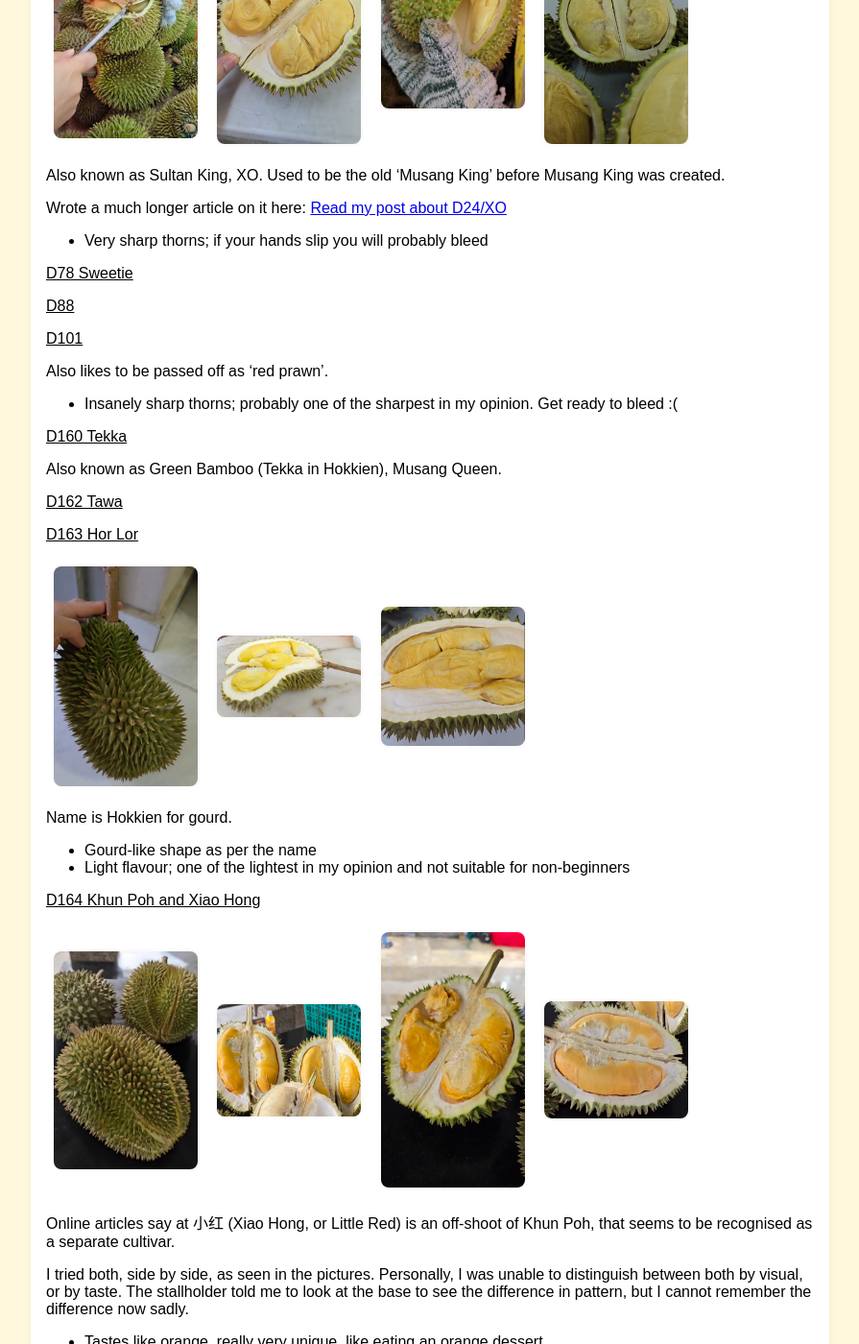
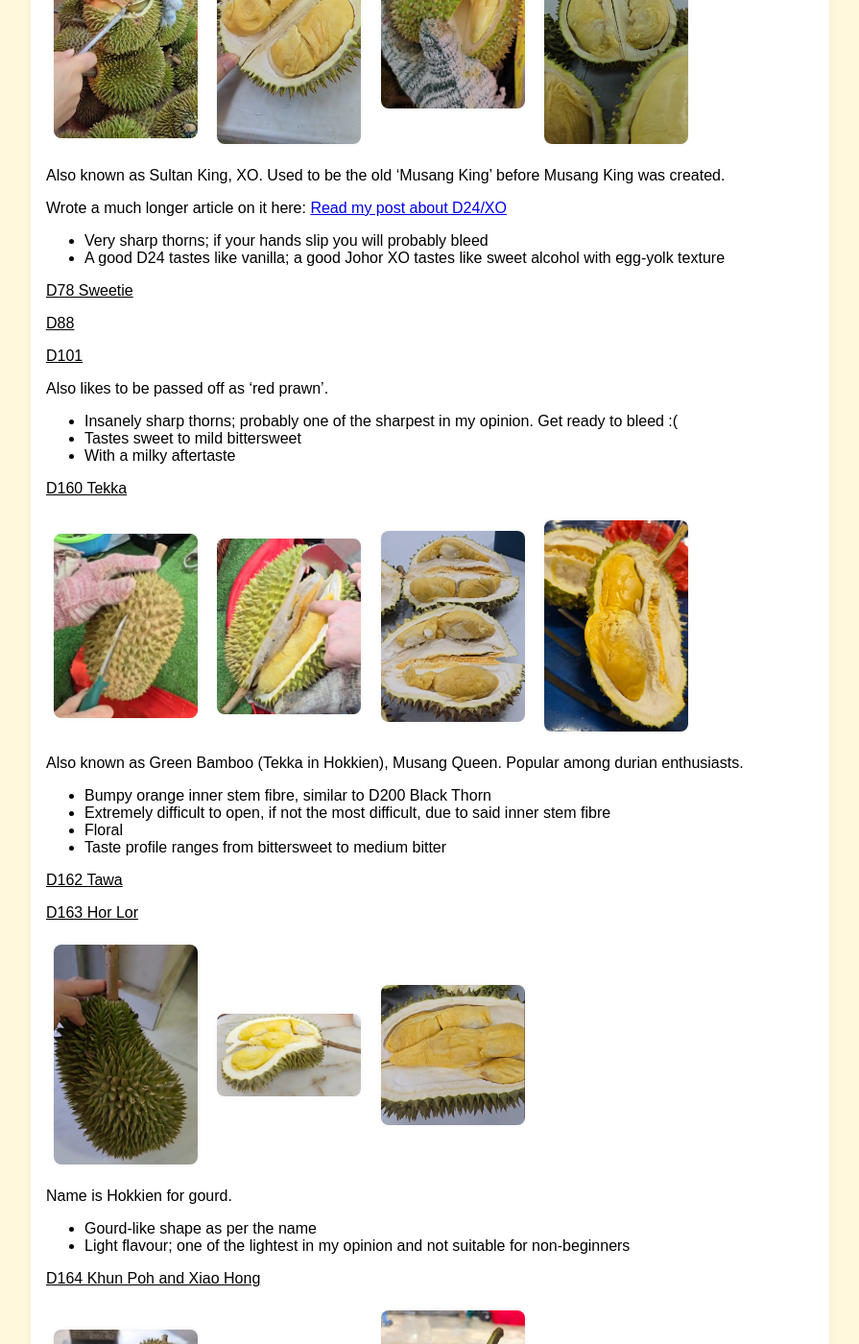
Before and after one commit to yensan57/flabbybeagle, a Jekyll site: the page built from _posts/2025-12-13-ongoing-malaysian-cultivars-all.md, in a window 1280 px wide and 1400 px high, scrolled down 2067 px. Shown: the whole window at 96% size, without its empty margins (192-1087 px from the left). Built offline with Jekyll 4.4.1, drawn with Linux system fonts in a browser that asks for light colours.

Commit message:
Update 2025-12-13-ongoing-malaysian-cultivars-all.md

```diff
--- a/_posts/2025-12-13-ongoing-malaysian-cultivars-all.md
+++ b/_posts/2025-12-13-ongoing-malaysian-cultivars-all.md
@@ -66,6 +66,7 @@ Wrote a much longer article on it here:
 </a>
 
 - Very sharp thorns; if your hands slip you will probably bleed
+- A good D24 tastes like vanilla; a good Johor XO tastes like sweet alcohol with egg-yolk texture
 
 <u>D78 Sweetie</u>
 
@@ -75,10 +76,21 @@ Wrote a much longer article on it here:
 
 Also likes to be passed off as 'red prawn'.
 - Insanely sharp thorns; probably one of the sharpest in my opinion. Get ready to bleed :(
+- Tastes sweet to mild bittersweet
+- With a milky aftertaste
 
 <u>D160 Tekka</u>
 
-Also known as Green Bamboo (Tekka in Hokkien), Musang Queen.
+<img src="/assets/images/ongoingmycultivars/tekka1.jpg" class="small-img" alt="tekka green bamboo durian">
+<img src="/assets/images/ongoingmycultivars/tekka2.jpg" class="small-img" alt="tekka green bamboo durian">
+<img src="/assets/images/ongoingmycultivars/tekka3.jpg" class="small-img" alt="tekka green bamboo durian">
+<img src="/assets/images/ongoingmycultivars/tekka4.jpg" class="small-img" alt="tekka green bamboo durian">
+
+Also known as Green Bamboo (Tekka in Hokkien), Musang Queen. Popular among durian enthusiasts.
+- Bumpy orange inner stem fibre, similar to D200 Black Thorn
+- Extremely difficult to open, if not the most difficult, due to said inner stem fibre
+- Floral
+- Taste profile ranges from bittersweet to medium bitter
 
 <u>D162 Tawa</u>
 
```
